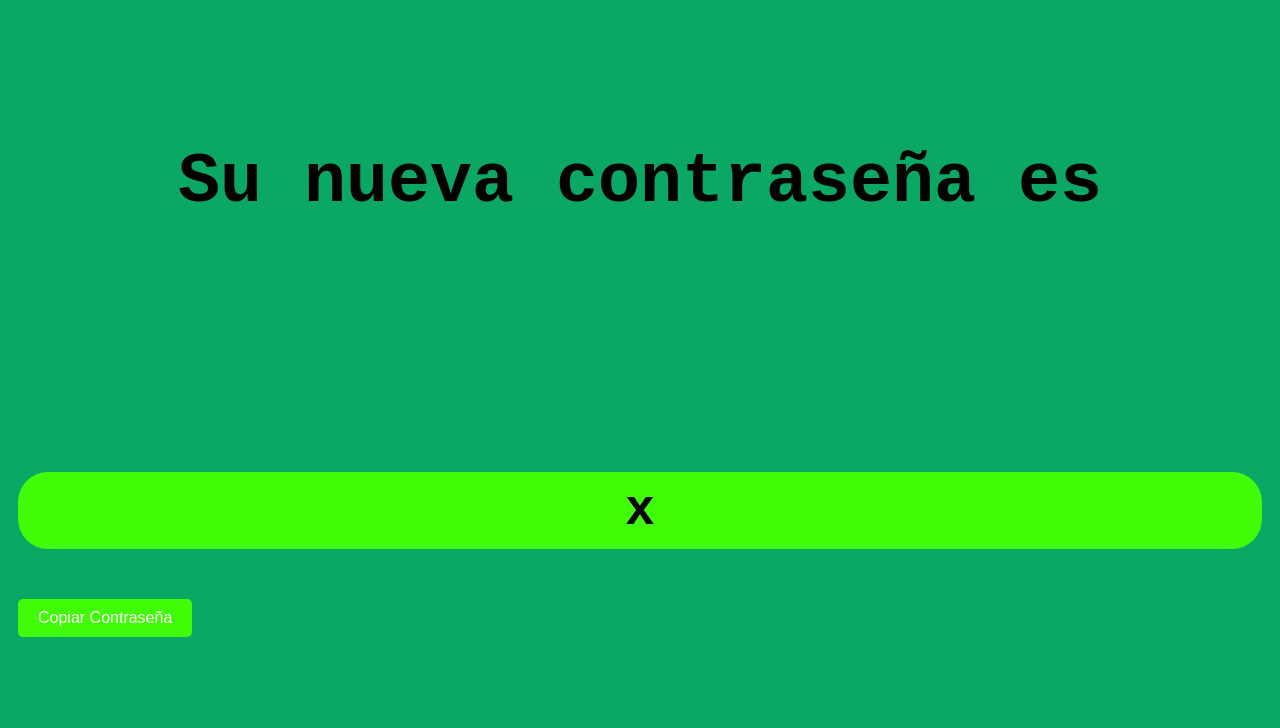
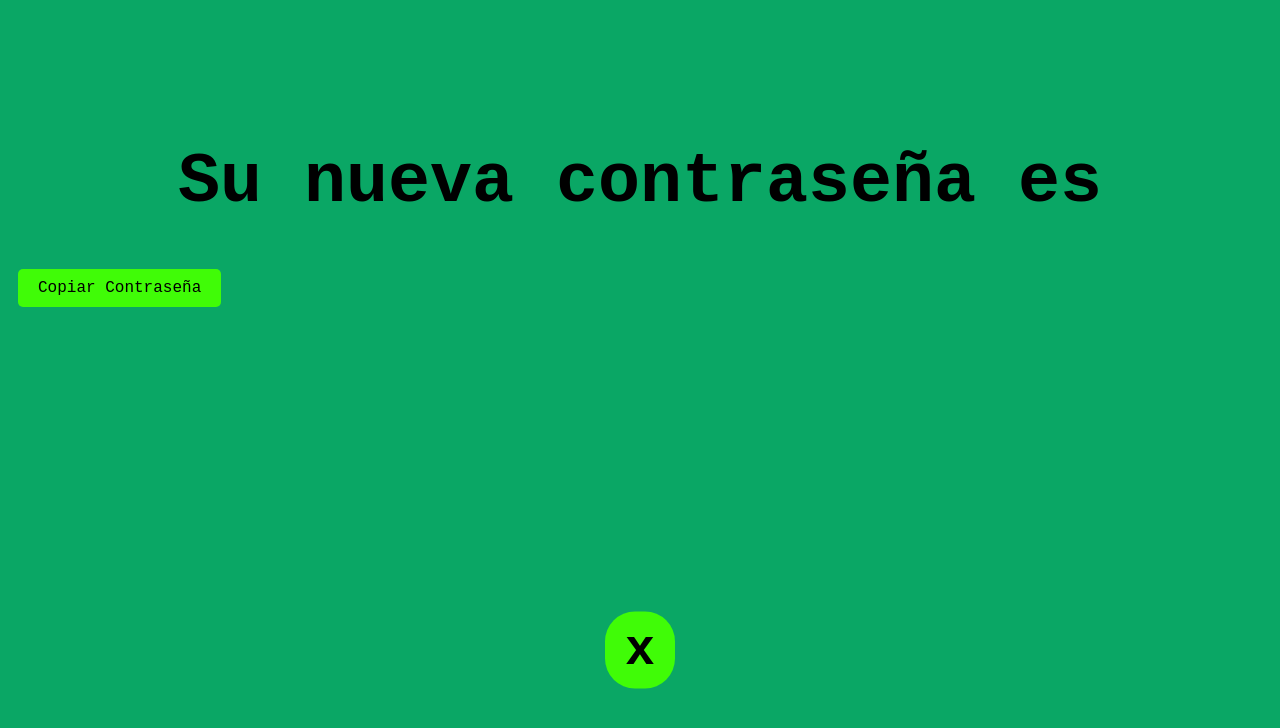
Before and after one commit to palolo25/passwordGenerator, a Flask app: template templates/home/password.html in a window 1280 px wide. Shown: the top 728 px of the page. Run offline with Flask 3, Linux system fonts and the light colour scheme; the template is opened without the code that fills it: most values are stand-ins (such as "Sample title", 1, 10 or a date in 2020).

Commit message:
changes in css

```diff
--- a/static/css/main.css
+++ b/static/css/main.css
@@ -26,6 +26,11 @@ p {
   border-radius: 30px;
   background-color: #40fc07;
   padding: 10px 20px;
+  display: inline-block;
+  position: absolute;
+  top: 50%;
+  left: 50%;
+  transform: translate(-50%, -50%);
 }
   button[type="submit"]{
     background-color: #40fc07;
@@ -44,13 +49,14 @@ p {
 
   #copy-password {
     background-color: #40fc07;
-    color: white;
-    font-family: Arial, sans-serif;
+    color: rgb(0, 0, 0);
+    font-family: 'Courier New', Courier, monospace;
     font-size: 16px;
     border: none;
     padding: 10px 20px;
     border-radius: 5px;
     cursor: pointer;
+
   }
 
   #copy-password:hover {
```
Lines whose indentation alone changed are shown as unchanged.
